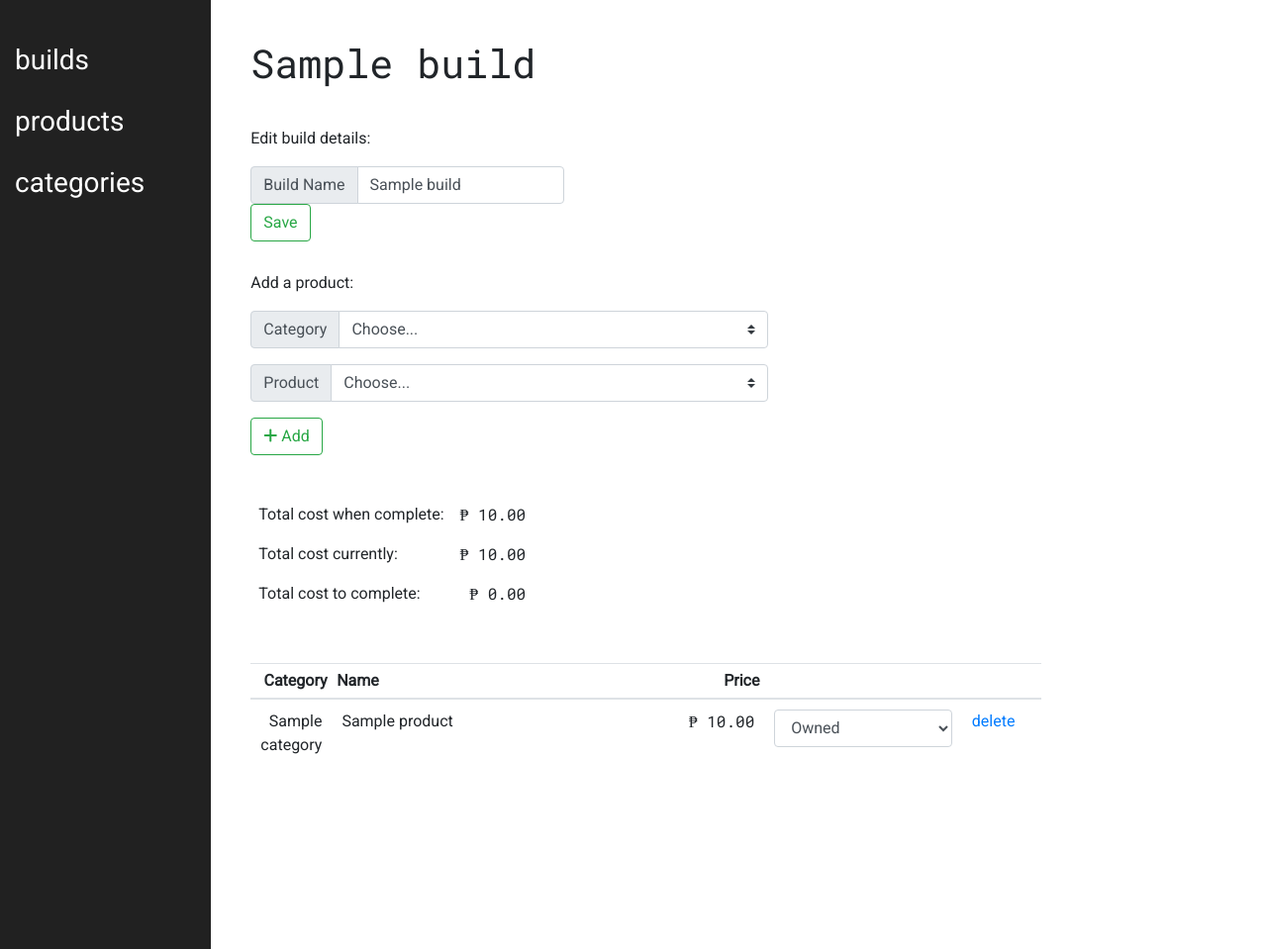
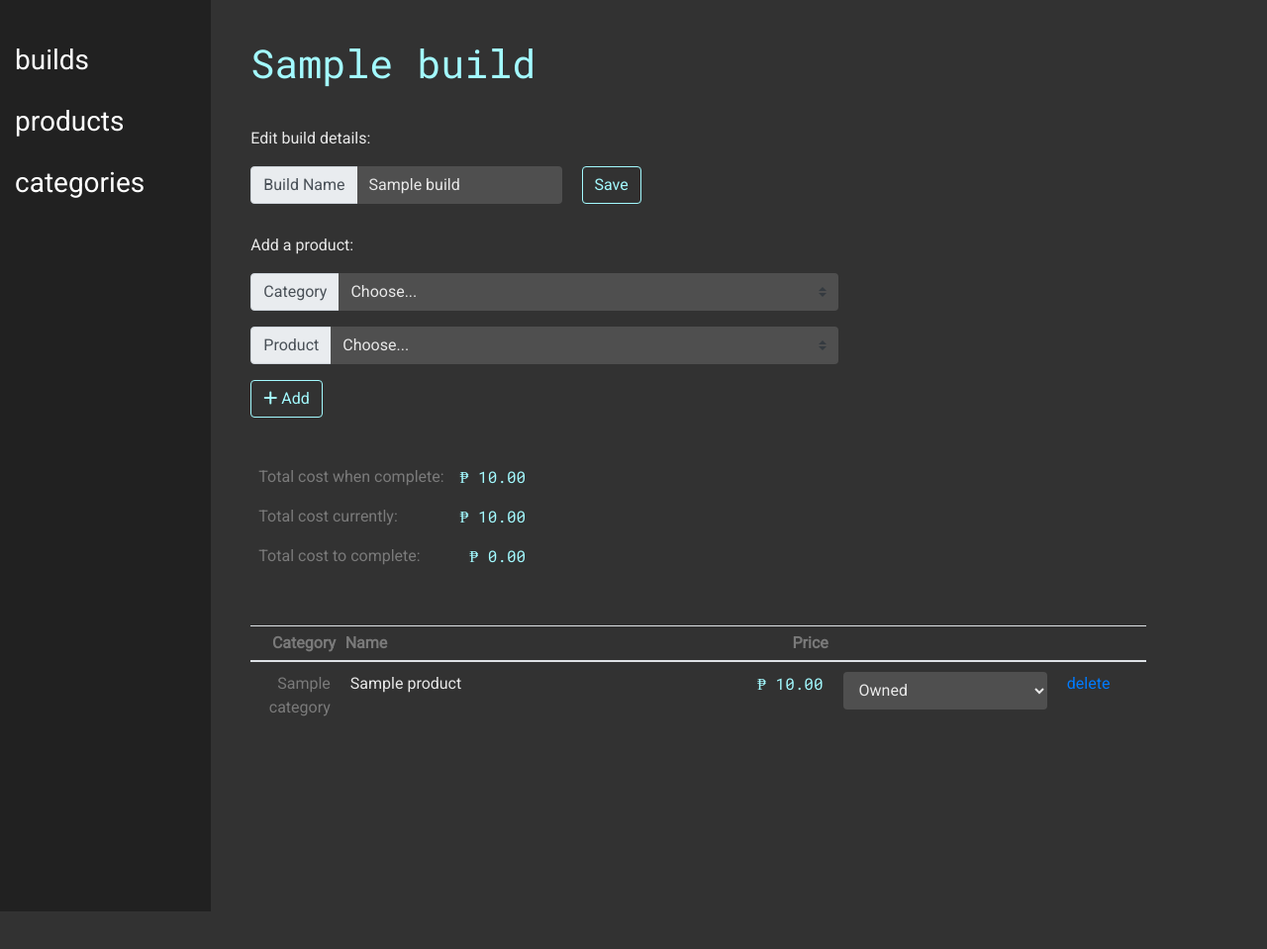
Before and after one commit to ryanarnold/tech-planner, a Django app: page /build-edit/1/ in a window 1280 px wide. Shown: the whole page at 99% size. After the commit the page ends 921 px from the top, so only its background shows below. Run offline with Django 3.2, Linux system fonts and the light colour scheme; tables that the repository leaves empty hold one stand-in row (values such as "Sample post"); some libraries are stand-ins or nearby versions.

Commit message:
Tweak styles

```diff
--- a/tech_planner/static/css/base.css
+++ b/tech_planner/static/css/base.css
@@ -72,6 +72,33 @@ body {
 
 /* Colors */
 
+#content-col {
+    background-color: #323232;
+    color: #e8e8e8;
+}
+
+.text-light-color {
+    color: #7a7a7a;
+    font-weight: 100;
+}
+
+thead {
+    color: #7a7a7a;
+    font-weight: 100;
+}
+
+.price {
+    color: #a3faff;
+}
+
+.item-link, .item-link:visited, .item-link:hover {
+    color: #e8e8e8;
+}
+
+#filler-col {
+    background-color: #323232;
+}
+
 #nav-links-col {
     background-color: #212121;
 }
@@ -84,3 +111,30 @@ body {
     text-decoration: underline;
     text-decoration-color: #14ffec;
 }
+
+#page-heading {
+
+    color: #a3faff;
+}
+
+.btn-outline-success {
+    color: #a3faff;
+    border-color: #a3faff;
+}
+
+.form-control, .form-control:focus {
+    background-color: #4f4f4f;
+    color: #e8e8e8;
+    border: 0;
+}
+
+option {
+    background-color: #4f4f4f;
+    color: #e8e8e8;
+}
+
+.custom-select {
+    background-color: #4f4f4f;
+    color: #e8e8e8;
+    border: 0;
+}
--- a/tech_planner/templates/base.html
+++ b/tech_planner/templates/base.html
@@ -36,7 +36,7 @@
             </div>
           </div>
         </div>
-        <div class="col-md-8" id="content-col">
+        <div class="col-md-9" id="content-col">
           {% block content %}
           {% endblock content %}
           <br>
@@ -47,7 +47,7 @@
           <br>
           <br>
         </div>
-        <div class="col-md-2"></div>
+        <div class="col-md-1" id="filler-col"></div>
       </div>
 
       <!-- <div class="row">
--- a/tech_planner/templates/build_edit.html
+++ b/tech_planner/templates/build_edit.html
@@ -70,17 +70,17 @@
 
   <table id="total-price-table">
     <tr>
-      <td>Total cost when complete:</td>
+      <td class="text-light-color">Total cost when complete:</td>
       <td class="text-right price">&#8369; {{ total_price }}</td>
     </tr>
 
     <tr>
-      <td>Total cost currently:</td>
+      <td class="text-light-color">Total cost currently:</td>
       <td class="text-right price">&#8369; {{ current_price }}</td>
     </tr>
 
     <tr>
-      <td>Total cost to complete:</td>
+      <td class="text-light-color">Total cost to complete:</td>
       <td class="text-right price">&#8369; {{ cost_balance }}</td>
     </tr>
   </table>
@@ -99,7 +99,7 @@
 
       {% for build_product in build_products %}
         <tr>
-          <td class="text-right">{{ build_product.product.category.name }}</td>
+          <td class="text-right text-light-color">{{ build_product.product.category.name }}</td>
           <td>{{ build_product.product.name }}</td>
 
           {% if build_product.product.price == '--'  %}
--- a/tech_planner/templates/builds.html
+++ b/tech_planner/templates/builds.html
@@ -46,7 +46,7 @@
           {% for build in builds %}
             <tr>
               <td>
-                <a href="{{ url('build_edit', args=(build.id,)) }}">{{ build.name }}</a>
+                <a href="{{ url('build_edit', args=(build.id,)) }}" class="item-link">{{ build.name }}</a>
               </td>
               <td>
                 <a href="{{ url('build_delete', args=(build.id,)) }}" >delete</a>
--- a/tech_planner/templates/products.html
+++ b/tech_planner/templates/products.html
@@ -71,9 +71,9 @@
 
       {% for product in products %}
         <tr>
-          <td class="text-right">{{ product.category.name }}</td>
+          <td class="text-right text-light-color">{{ product.category.name }}</td>
           <td>
-            <a href="{{ url('product_edit', args=(product.id,)) }}">
+            <a href="{{ url('product_edit', args=(product.id,)) }}" class="item-link">
               {{ product.name }}
             </a>
           </td>
```
Also changed, not shown: tech_planner/templates/product_edit.html (+8 -0 lines).
